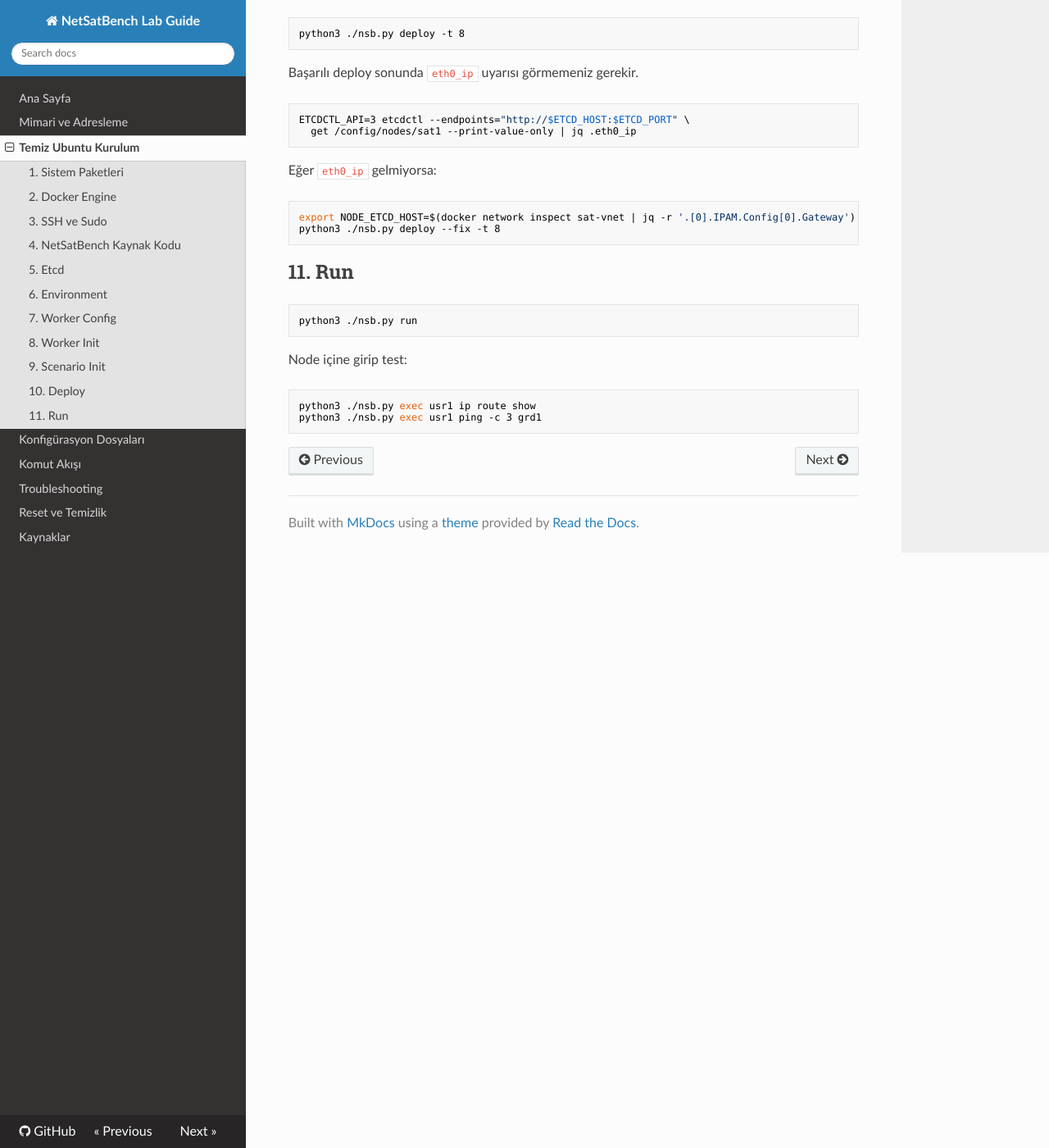
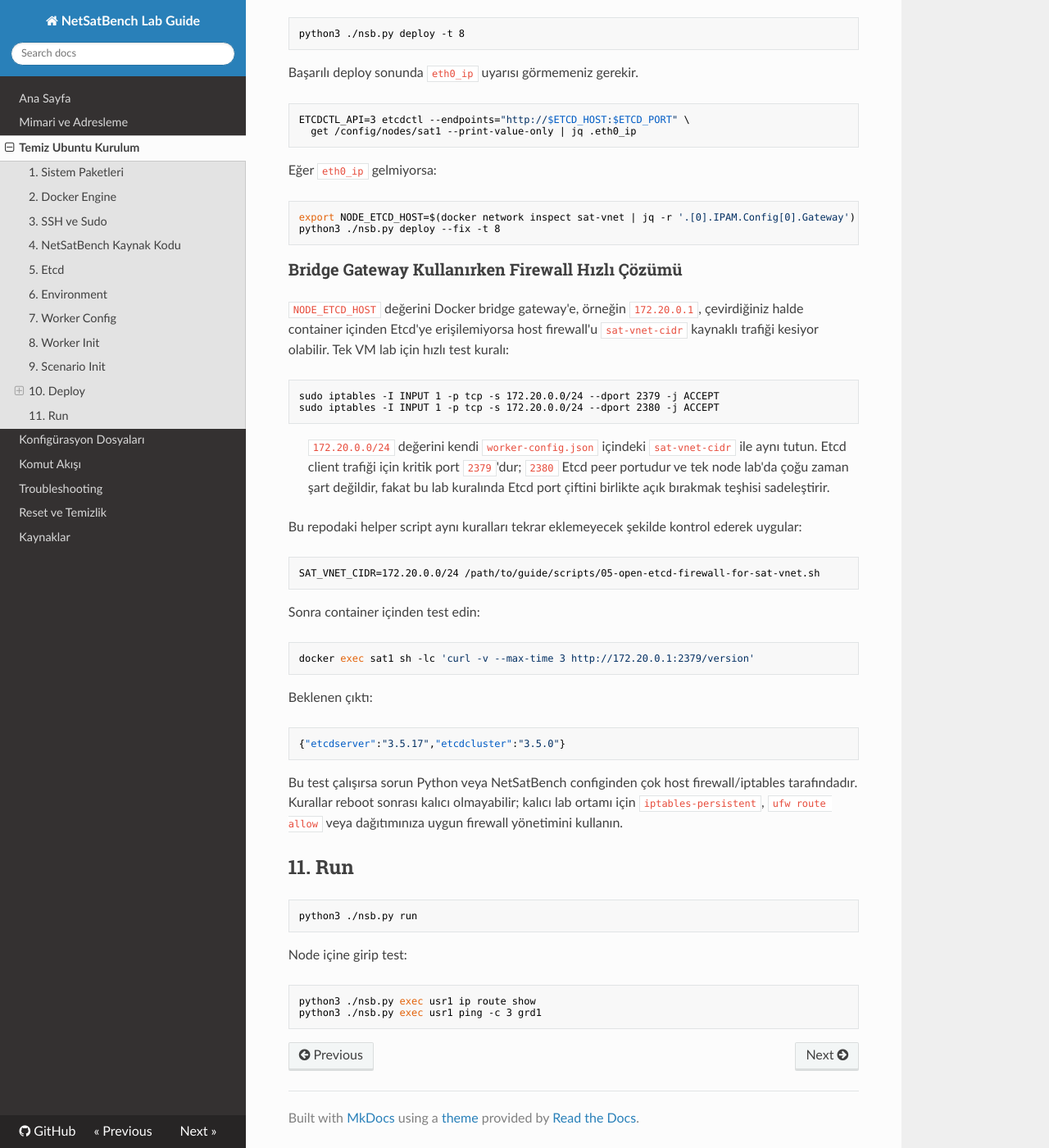
Before and after one commit to YasinEnginn/netsatbench-lab-guide, an MkDocs documentation site: the page built from docs/01-temiz-ubuntu-kurulum.md, in a window 1280 px wide and 1400 px high, scrolled down 3585 px. Shown: the whole window at 82% size. Built offline with MkDocs 1.6.1, drawn with Linux system fonts in a browser that asks for light colours; nearby versions of some CDN libraries.

Commit message:
Document Etcd firewall fallback for Docker bridge

````diff
--- a/docs/01-temiz-ubuntu-kurulum.md
+++ b/docs/01-temiz-ubuntu-kurulum.md
@@ -215,6 +215,37 @@ export NODE_ETCD_HOST=$(docker network inspect sat-vnet | jq -r '.[0].IPAM.Confi
 python3 ./nsb.py deploy --fix -t 8
 ```
 
+### Bridge Gateway Kullanırken Firewall Hızlı Çözümü
+
+`NODE_ETCD_HOST` değerini Docker bridge gateway'e, örneğin `172.20.0.1`, çevirdiğiniz halde container içinden Etcd'ye erişilemiyorsa host firewall'u `sat-vnet-cidr` kaynaklı trafiği kesiyor olabilir. Tek VM lab için hızlı test kuralı:
+
+```bash
+sudo iptables -I INPUT 1 -p tcp -s 172.20.0.0/24 --dport 2379 -j ACCEPT
+sudo iptables -I INPUT 1 -p tcp -s 172.20.0.0/24 --dport 2380 -j ACCEPT
+```
+
+> `172.20.0.0/24` değerini kendi `worker-config.json` içindeki `sat-vnet-cidr` ile aynı tutun. Etcd client trafiği için kritik port `2379`'dur; `2380` Etcd peer portudur ve tek node lab'da çoğu zaman şart değildir, fakat bu lab kuralında Etcd port çiftini birlikte açık bırakmak teşhisi sadeleştirir.
+
+Bu repodaki helper script aynı kuralları tekrar eklemeyecek şekilde kontrol ederek uygular:
+
+```bash
+SAT_VNET_CIDR=172.20.0.0/24 /path/to/guide/scripts/05-open-etcd-firewall-for-sat-vnet.sh
+```
+
+Sonra container içinden test edin:
+
+```bash
+docker exec sat1 sh -lc 'curl -v --max-time 3 http://172.20.0.1:2379/version'
+```
+
+Beklenen çıktı:
+
+```json
+{"etcdserver":"3.5.17","etcdcluster":"3.5.0"}
+```
+
+Bu test çalışırsa sorun Python veya NetSatBench configinden çok host firewall/iptables tarafındadır. Kurallar reboot sonrası kalıcı olmayabilir; kalıcı lab ortamı için `iptables-persistent`, `ufw route allow` veya dağıtımınıza uygun firewall yönetimini kullanın.
+
 ## 11. Run
 
 ```bash
````
Also changed, not shown: README.md (+2 -0 lines), docs/04-troubleshooting.md (+27 -0 lines), 1 other file.
